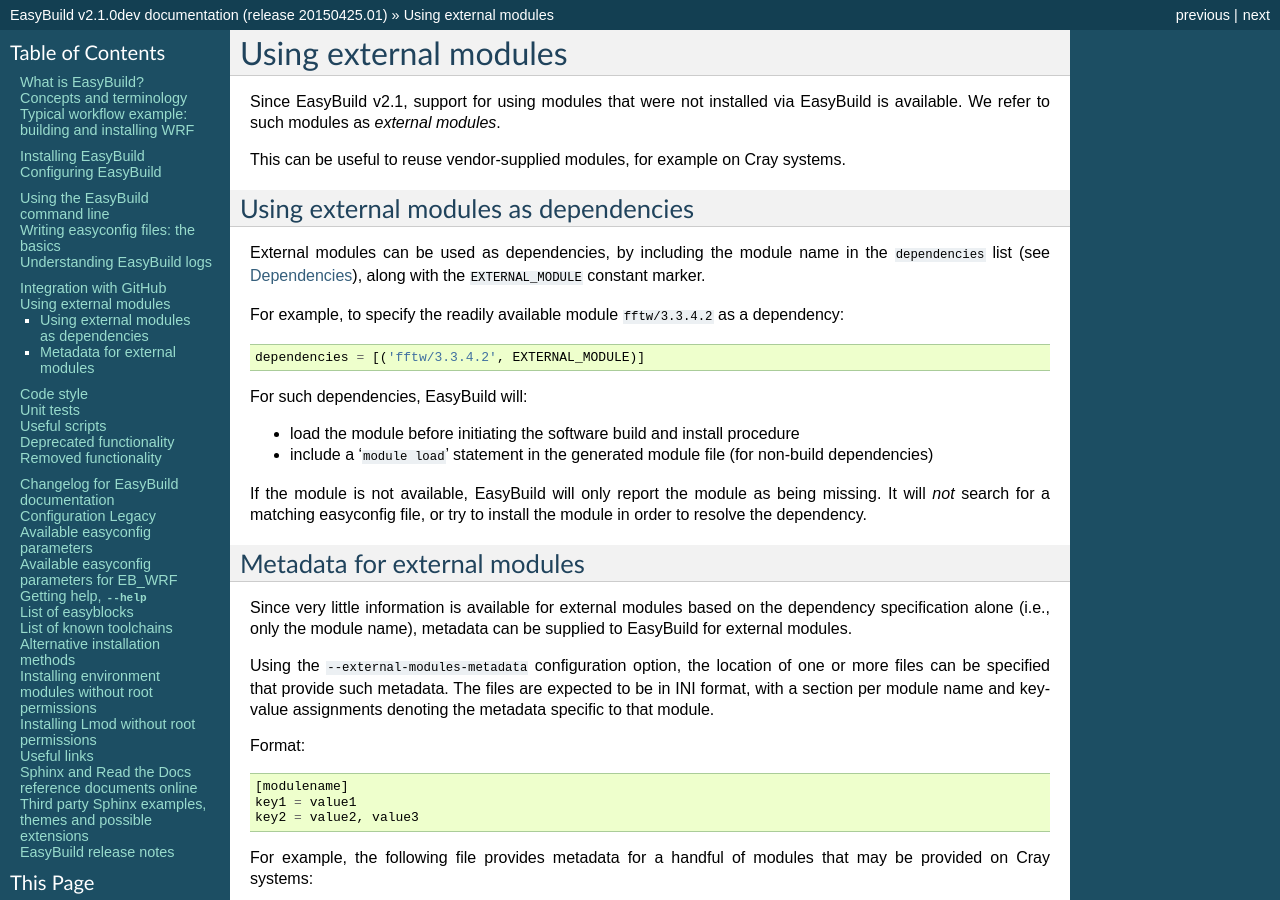
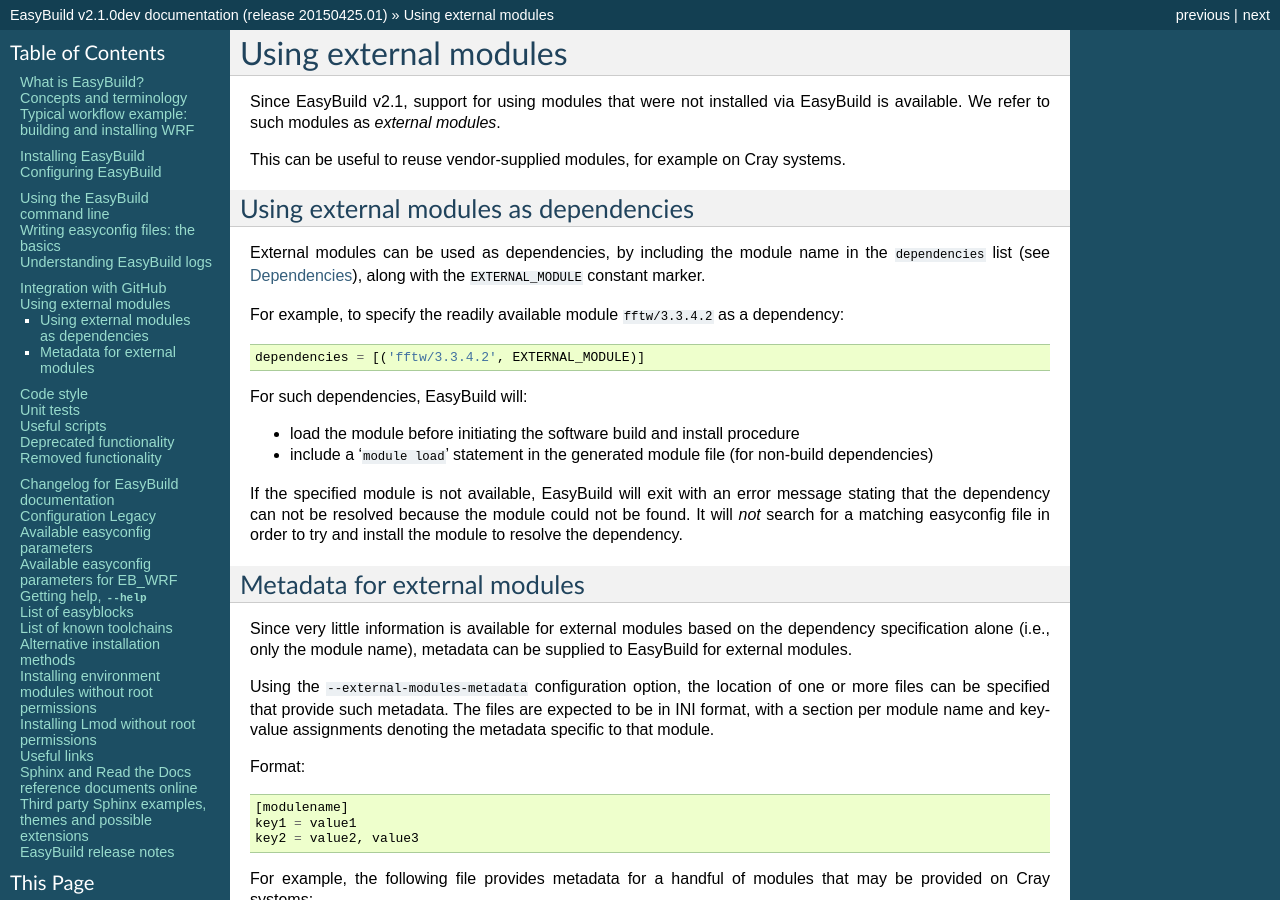
Before and after one commit to easybuilders/easybuild, a Sphinx documentation site: the page built from docs/Using_external_modules.rst, in a window 1280 px wide and 900 px high. Built offline with Sphinx 7.4.7, drawn with Linux system fonts in a browser that asks for light colours.

Commit message:
fix remark

```diff
--- a/docs/Using_external_modules.rst
+++ b/docs/Using_external_modules.rst
@@ -24,8 +24,9 @@
 * load the module before initiating the software build and install procedure
 * include a '``module load``' statement in the generated module file (for non-build dependencies)
 
-If the module is not available, EasyBuild will only report the module as being missing. It will *not* search for a
-matching easyconfig file, or try to install the module in order to resolve the dependency.
+If the specified module is not available, EasyBuild will exit with an error message stating that the dependency can
+not be resolved because the module could not be found. It will *not* search for a matching easyconfig file in order to
+try and install the module to resolve the dependency.
 
 
 Metadata for external modules
```
